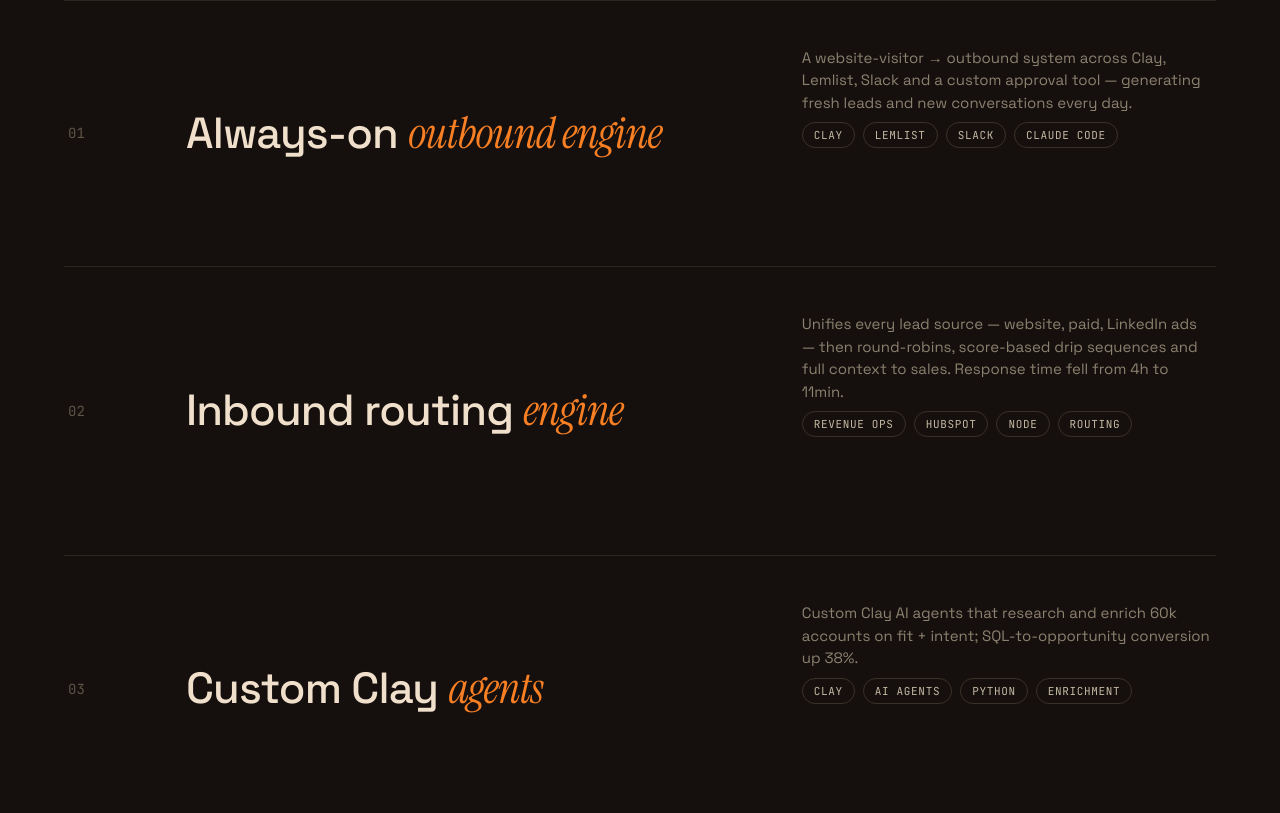
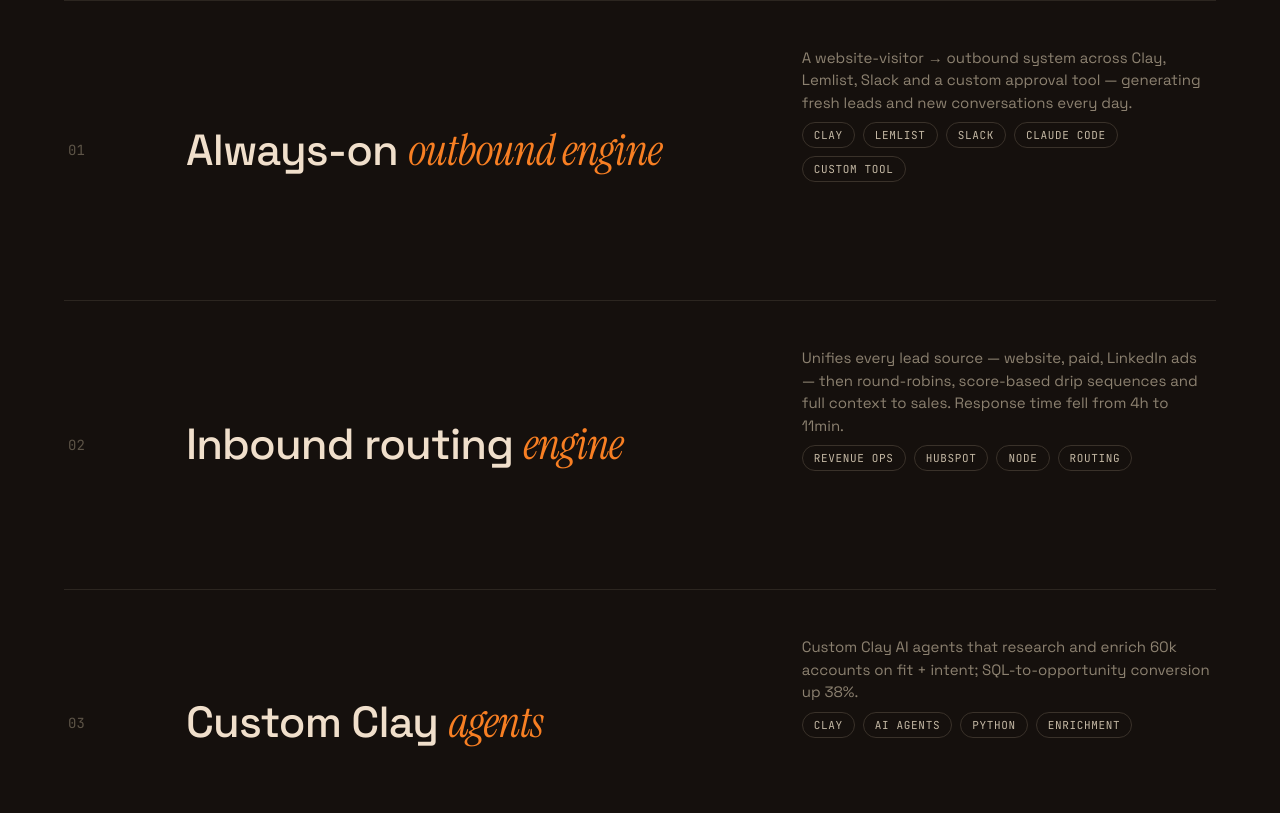
Before and after one commit to Tamara915/tamara-omomo-portfolio, a plain HTML site: page index.html in a window 1280 px wide. Shown: the part 1640-2453 px from the top of the page. Drawn offline with Linux system fonts and the light colour scheme.

Commit message:
Add Custom Tool tag to always-on outbound engine case study

```diff
--- a/index.html
+++ b/index.html
@@ -132,7 +132,7 @@
         <div class="wt">Always-on <span class="ital">outbound engine</span></div>
         <div class="wmeta">
           <p>A website-visitor → outbound system across Clay, Lemlist, Slack and a custom approval tool — generating fresh leads and new conversations every day.</p>
-          <div class="tags"><span>Clay</span><span>Lemlist</span><span>Slack</span><span>Claude Code</span></div>
+          <div class="tags"><span>Clay</span><span>Lemlist</span><span>Slack</span><span>Claude Code</span><span>Custom Tool</span></div>
         </div>
         <span class="wgo">→</span>
       </a>
```
